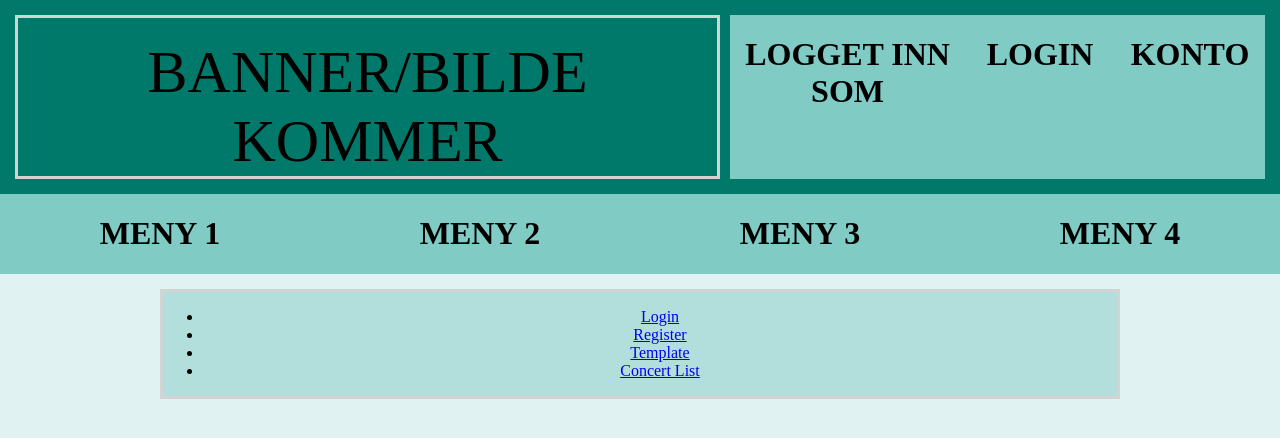
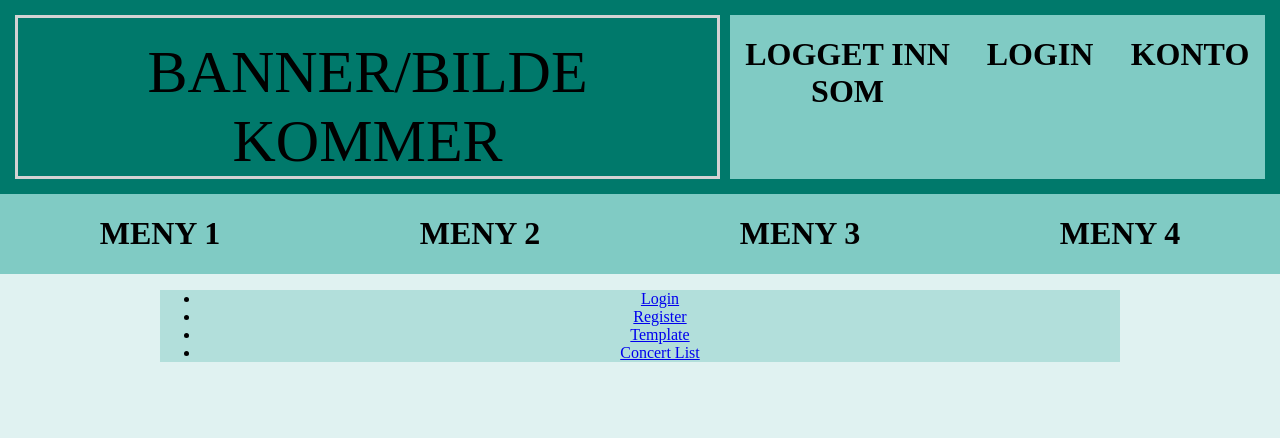
Before and after one commit to Mikkel94/IT1901-prosjekt, a Django app: page / in a window 1280 px wide, with the pointer over the restyled element. Shown: the top 438 px of the page. Run offline with Django 3.2, Linux system fonts and the light colour scheme.

Commit message:
slettet template

```diff
--- a/festival/static/css/base.css
+++ b/festival/static/css/base.css
@@ -92,12 +92,5 @@ div.konto {
     background-color: #B2DFDB;
 }
 
-#content:hover {
-    box-sizing: border-box;
-
-    border:1px 1px 1px 1px;
-    border-style: solid;
-    border-color: lightgrey;
-}
 
 /* ------------ Ferdig med content ------------------------- */
```
